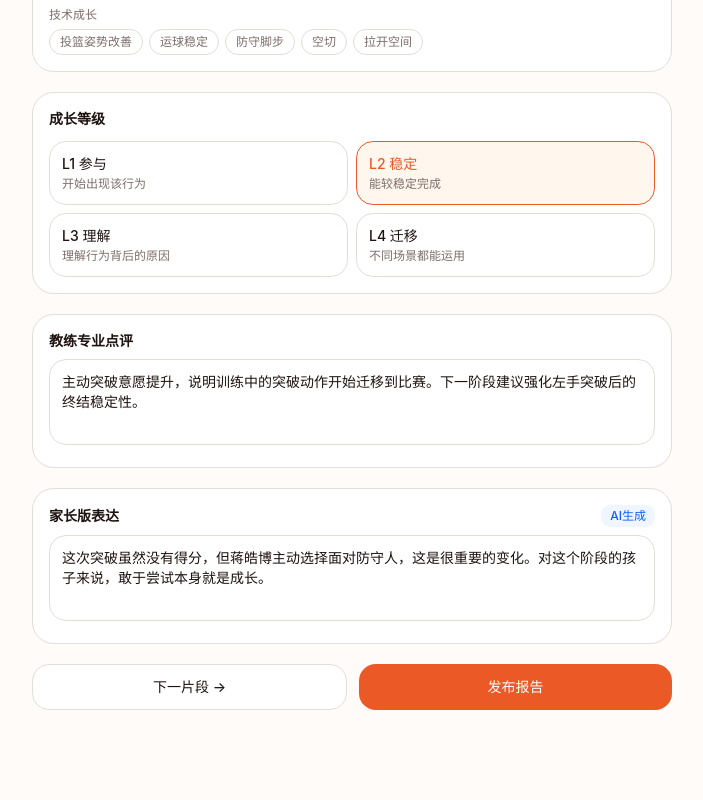
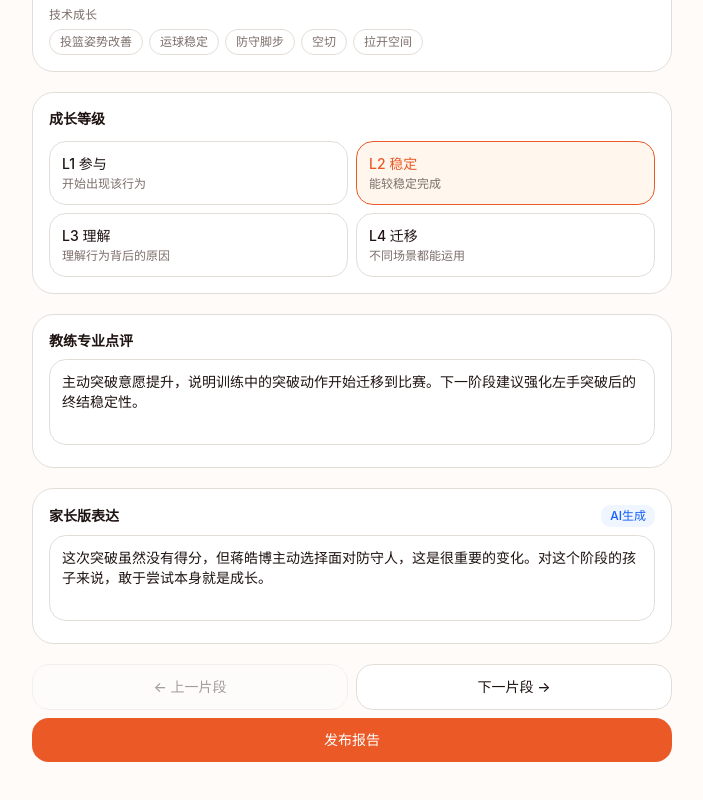
Before and after one commit to BillBillBiuBiuBiu/woyao-growth, a Next.js app: page /coach/annotate/1 in a window 1280 px wide. Shown: the part 815-1615 px from the top of the page, without its empty margins (288-991 px from the left). Before the commit the page ends 1573 px from the top, so only its background shows below. Built offline with nearby package versions, Linux system fonts and the light colour scheme.

Commit message:
feat: annotate page bilateral nav (← 上一片段 / 下一片段 →) + full-width 发布报告

```diff
--- a/app/coach/annotate/[sessionId]/page.tsx
+++ b/app/coach/annotate/[sessionId]/page.tsx
@@ -180,17 +180,26 @@ export default function AnnotatePage() {
       </div>
 
       {/* Actions */}
-      <div className="flex gap-3 pb-6">
+      <div className="flex flex-col gap-2 pb-6">
+        <div className="flex gap-2">
+          <button
+            onClick={() => setActiveClip((i) => Math.max(i - 1, 0))}
+            disabled={activeClip === 0}
+            className="flex-1 rounded-xl border border-border bg-white py-3 text-sm font-medium hover:bg-slate-50 transition-colors disabled:opacity-40"
+          >
+            ← 上一片段
+          </button>
           <button
             onClick={() => setActiveClip((i) => Math.min(i + 1, mockReport.clips.length - 1))}
-          className="flex-1 rounded-xl border border-border bg-white py-3 text-sm font-medium hover:bg-slate-50 transition-colors"
             disabled={activeClip === mockReport.clips.length - 1}
+            className="flex-1 rounded-xl border border-border bg-white py-3 text-sm font-medium hover:bg-slate-50 transition-colors disabled:opacity-40"
           >
             下一片段 →
           </button>
+        </div>
         <button
           onClick={handlePublish}
-          className="flex-1 rounded-xl bg-primary py-3 text-sm font-medium text-white hover:bg-primary/90 transition-colors"
+          className="w-full rounded-xl bg-primary py-3 text-sm font-medium text-white hover:bg-primary/90 transition-colors"
         >
           发布报告
         </button>
```
Lines whose indentation alone changed are shown as unchanged.
